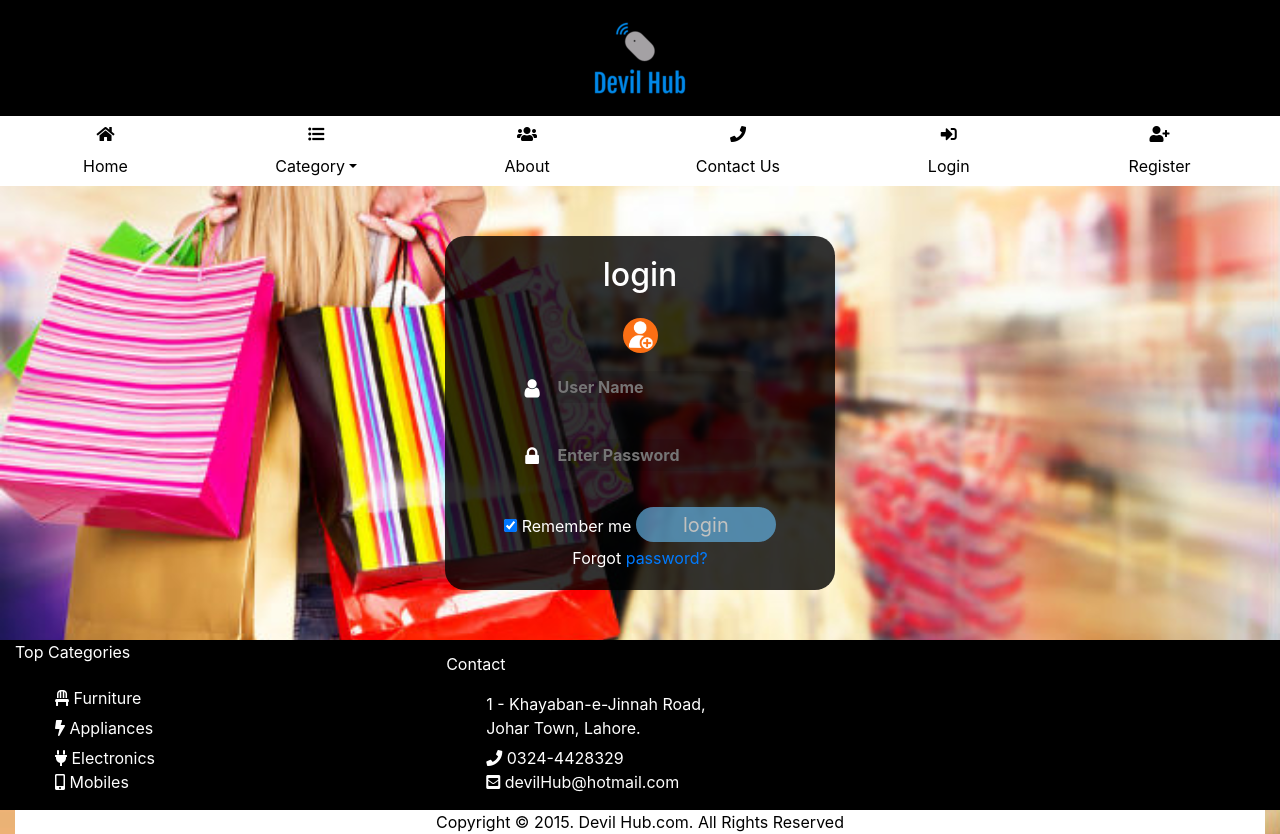
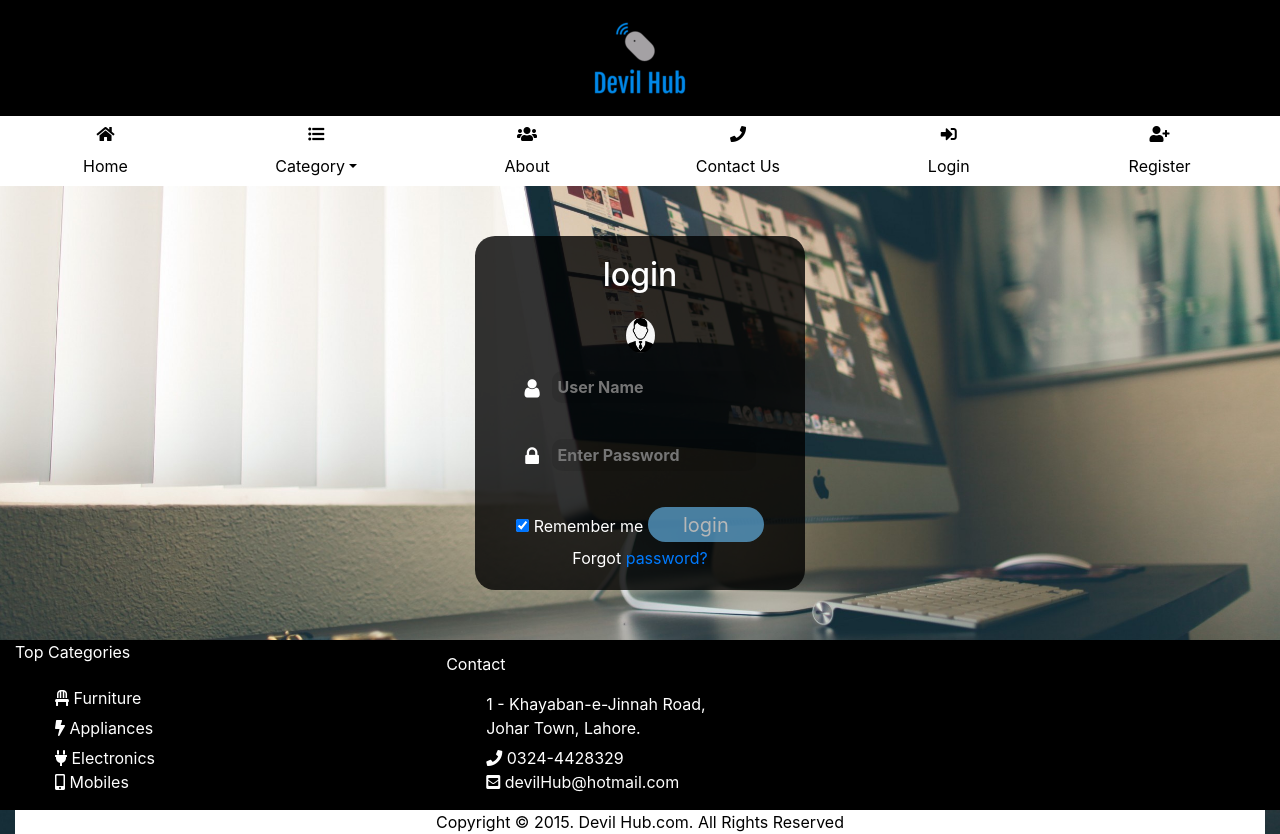
Before and after one commit to usmanawan967/assignment2, a PHP site: page /html/login.html in a window 1280 px wide. Run offline with PHP 8.4, Linux system fonts and the light colour scheme; some libraries are stand-ins or nearby versions.

Commit message:
avatar changed and bacground change

```diff
--- a/css/login.css
+++ b/css/login.css
@@ -1,8 +1,8 @@
 body{
-	background-image:url("../images/aaaa.jpg");
-	background-size: 100%;
+	background :url("../images/back.jpg") top center;
+	background-size: cover;
 	width: 100%;
-	height: 100%;
+    background-repeat: no-repeat;
 	font-family: Arial;
 }
 .imgcontainer {
@@ -26,7 +26,7 @@ img.avatar {
 .box{
 
 	text-align: center;
-	max-width: 390px;
+	max-width: 330px;
 	border-radius: 20px;
 	margin: auto;
 	background: rgba(0,0,0,0.8);
--- a/html/login.html
+++ b/html/login.html
@@ -98,7 +98,7 @@
 
     <form>
         <div class="imgcontainer">
-            <img src="../images/img_avatar2.png" alt="Avatar" class="avatar">
+            <img src="../images/avatar.png" height="35"  alt="Avatar" class="avatar">
         </div>
         <i class="fa fa-user fa-lg fa-fw" aria-hidden="true"></i><input type="text" placeholder=" User Name"required><br><br>
         <i class="fa fa-lock fa-lg fa-fw" aria-hidden="true"></i><input type="Password" placeholder=" Enter Password" required><br>
```
Also changed, not shown: images/avatar.png (added), images/logo2.png (added).
